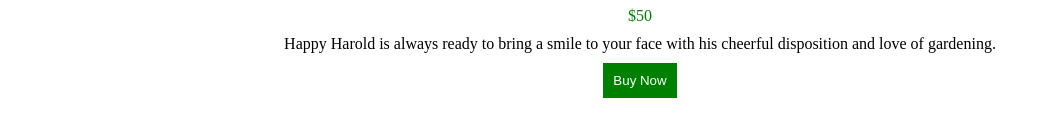
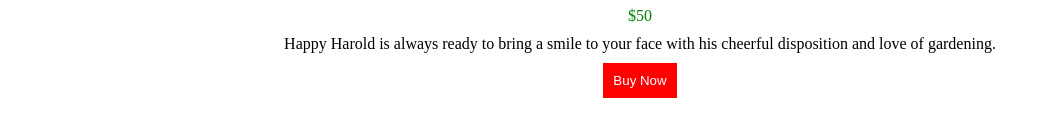
Before and after one commit to CyberCervela/git_test, a plain HTML site: page AI Generated page version 2.html in a window 1280 px wide. Shown: the part 177-314 px from the top of the page, without its empty margins (0-1050 px from the left). Drawn offline with Linux system fonts and the light colour scheme.

Commit message:
changed the color of the button

```diff
--- a/AI Generated page version 2.html
+++ b/AI Generated page version 2.html
@@ -25,12 +25,13 @@
         margin-bottom: 10px;
       }
       button {
-        background-color: green;
+        background-color: red;  /* Update this line to change the button color */
         color: white;
         padding: 10px;
         border: none;
         cursor: pointer;
-      }
+}
+
     </style>
   </head>
   <body>
```
